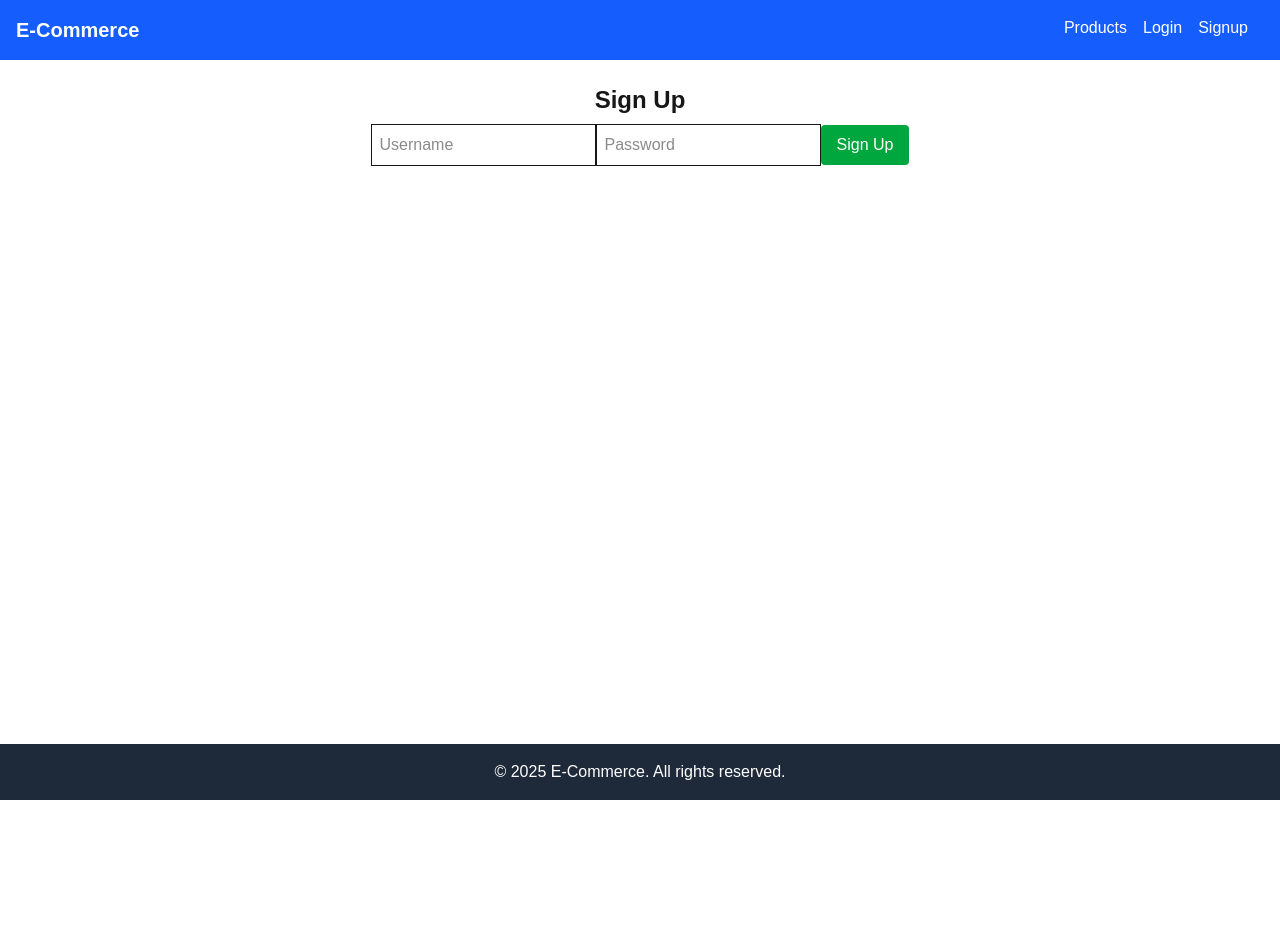
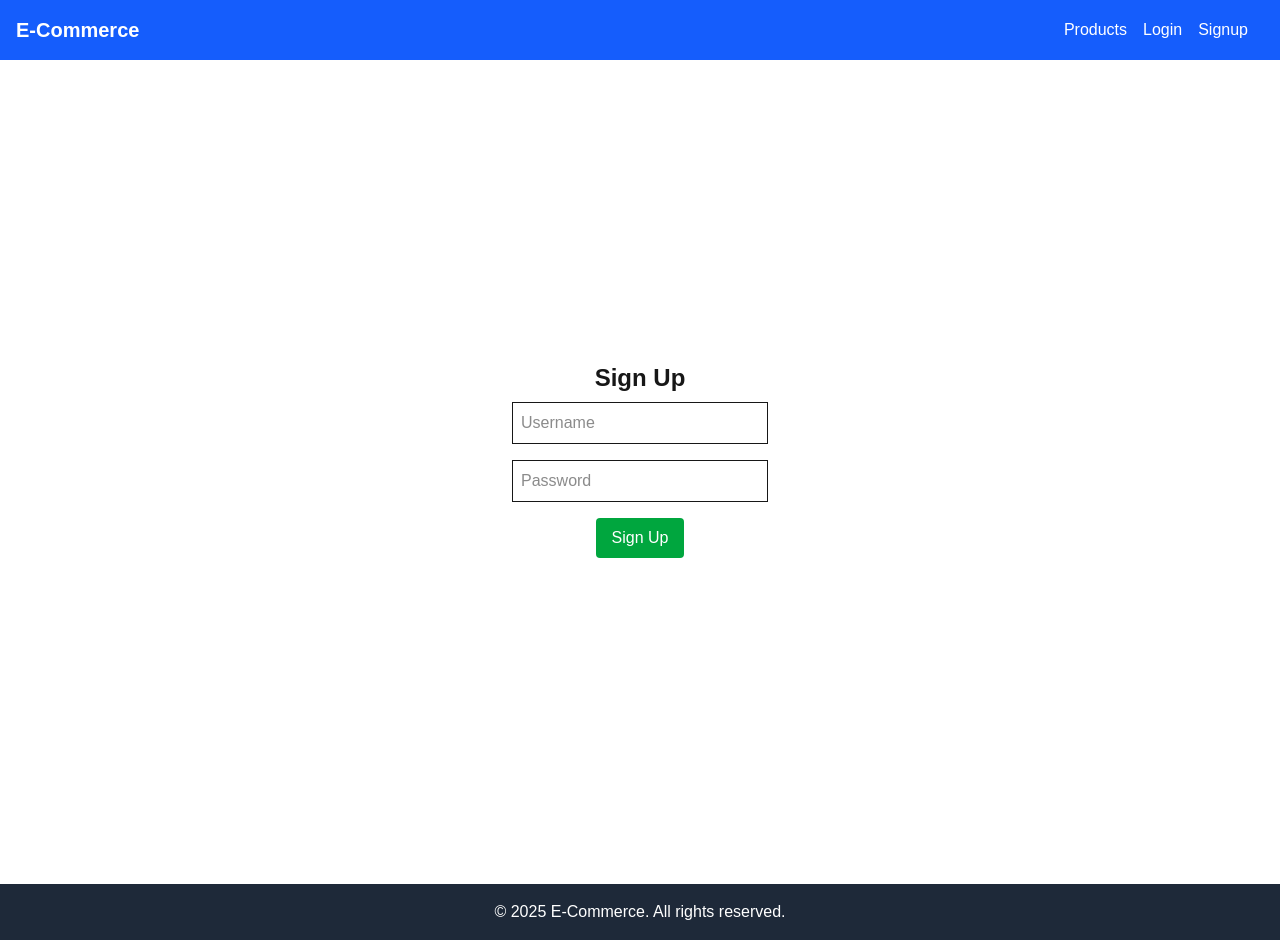
Before and after one commit to Digvijay78/gamemano-frontend, a Next.js app: page /signup in a window 1280 px wide. Before the commit the page ends 800 px from the top, so only its background shows below. Built offline with nearby package versions, Linux system fonts and the light colour scheme.

Commit message:
fix login and logut using AuthContext

```diff
--- a/app/layout.js
+++ b/app/layout.js
@@ -1,14 +1,18 @@
+"use client";
+import { AuthProvider } from "../context/AuthContext";
 import Navbar from "@/components/Navbar";
 import Footer from "@/components/Footer";
-import "./globals.css";
+import "../app/globals.css"
 
 export default function RootLayout({ children }) {
   return (
     <html lang="en">
-      <body className="flex flex-col min-h-screen">
-        <Navbar />
-        <main className="flex-grow p-6">{children}</main>
-        <Footer />
+      <body>
+        <AuthProvider>
+          <Navbar />
+          <main>{children}</main>
+          <Footer />
+        </AuthProvider>
       </body>
     </html>
   );
--- a/app/login/page.js
+++ b/app/login/page.js
@@ -1,28 +1,33 @@
 "use client";
-import { useState } from "react";
-import { useRouter } from "next/navigation";
+import { useState, useContext } from "react";
+import { AuthContext } from "@/context/AuthContext";
 
 export default function Login() {
+  const { login } = useContext(AuthContext);
   const [username, setUsername] = useState("");
   const [password, setPassword] = useState("");
-  const router = useRouter();
 
   const handleLogin = () => {
-    const storedUser = JSON.parse(localStorage.getItem("user"));
-    if (storedUser && storedUser.username === username && storedUser.password === password) {
-      localStorage.setItem("isLoggedIn", "true");
-      router.push("/product-details");
-    } else {
-      alert("Invalid credentials");
-    }
+    login(username, password);
   };
 
   return (
     <div className="text-center">
       <h1 className="text-2xl font-bold">Login</h1>
-      <input className="border p-2 my-2" placeholder="Username" onChange={(e) => setUsername(e.target.value)} />
-      <input type="password" className="border p-2 my-2" placeholder="Password" onChange={(e) => setPassword(e.target.value)} />
-      <button className="bg-blue-600 text-white px-4 py-2 rounded" onClick={handleLogin}>Login</button>
+      <input
+        className="border p-2 my-2"
+        placeholder="Username"
+        onChange={(e) => setUsername(e.target.value)}
+      />
+      <input
+        type="password"
+        className="border p-2 my-2"
+        placeholder="Password"
+        onChange={(e) => setPassword(e.target.value)}
+      />
+      <button className="bg-blue-600 text-white px-4 py-2 rounded" onClick={handleLogin}>
+        Login
+      </button>
     </div>
   );
 }
--- /dev/null
+++ b/app/middleware.js
@@ -0,0 +1,20 @@
+import { NextResponse } from "next/server";
+
+export function middleware(req) {
+  const isLoggedIn = req.cookies.get("isLoggedIn")?.value === "true";
+  const url = req.nextUrl;
+
+  // If trying to access /product-details and not logged in → Redirect to login
+  if (!isLoggedIn && url.pathname.startsWith("/product-details")) {
+    const loginUrl = new URL("/login", req.url);
+    loginUrl.searchParams.set("returnUrl", url.pathname); // Store return URL
+    return NextResponse.redirect(loginUrl);
+  }
+
+  return NextResponse.next();
+}
+
+// Apply middleware to specific routes
+export const config = {
+  matcher: ["/product-details/:path*"], // Protect product-details route
+};
--- a/app/signup/page.js
+++ b/app/signup/page.js
@@ -1,24 +1,49 @@
-"use client";
-import { useState } from "react";
+"use client"; // Add this at the top
+
+import { useState, useEffect } from "react";
 import { useRouter } from "next/navigation";
 
 export default function Signup() {
   const [username, setUsername] = useState("");
   const [password, setPassword] = useState("");
   const router = useRouter();
+  const [isClient, setIsClient] = useState(false);
+
+  useEffect(() => {
+    setIsClient(typeof window !== "undefined");
+  }, []);
 
   const handleSignup = () => {
-    localStorage.setItem("user", JSON.stringify({ username, password }));
-    alert("Signup successful! Please log in.");
-    router.push("/login");
+    if (isClient) {
+      localStorage.setItem("username", username);
+      localStorage.setItem("password", password);
+      alert("Signup successful! Please log in.");
+      router.push("/login");
+    }
   };
 
   return (
-    <div className="text-center">
+    <div className="flex flex-col items-center justify-center min-h-screen">
       <h1 className="text-2xl font-bold">Sign Up</h1>
-      <input className="border p-2 my-2" placeholder="Username" onChange={(e) => setUsername(e.target.value)} />
-      <input type="password" className="border p-2 my-2" placeholder="Password" onChange={(e) => setPassword(e.target.value)} />
-      <button className="bg-green-600 text-white px-4 py-2 rounded" onClick={handleSignup}>Sign Up</button>
+      <input
+        className="border p-2 my-2 w-64"
+        placeholder="Username"
+        value={username}
+        onChange={(e) => setUsername(e.target.value)}
+      />
+      <input
+        type="password"
+        className="border p-2 my-2 w-64"
+        placeholder="Password"
+        value={password}
+        onChange={(e) => setPassword(e.target.value)}
+      />
+      <button
+        className="bg-green-600 text-white px-4 py-2 rounded mt-2"
+        onClick={handleSignup}
+      >
+        Sign Up
+      </button>
     </div>
   );
 }
--- a/components/Navbar.js
+++ b/components/Navbar.js
@@ -1,13 +1,32 @@
+"use client";
 import Link from "next/link";
+import { useRouter } from "next/navigation";
+import { useContext } from "react";
+import { AuthContext } from "@/context/AuthContext";
 
 export default function Navbar() {
+  const { isAuthenticated, logout } = useContext(AuthContext);
+  const router = useRouter();
+
+  const handleLogout = () => {
+    logout();
+    alert("Logged out successfully!");
+    router.push("/");
+  };
+
   return (
-    <nav className="bg-blue-600 text-white p-4 flex justify-between">
+    <nav className="bg-blue-600 text-white p-4 flex justify-between items-center">
       <Link href="/" className="text-xl font-bold">E-Commerce</Link>
       <div>
         <Link href="/product" className="mr-4">Products</Link>
-        <Link href="/login" className="mr-4">Login</Link>
-        <Link href="/signup" className="mr-4">Signup</Link>
+        {isAuthenticated ? (
+          <button onClick={handleLogout} className="bg-red-500 px-4 py-2 rounded">Logout</button>
+        ) : (
+          <>
+            <Link href="/login" className="mr-4">Login</Link>
+            <Link href="/signup" className="mr-4">Signup</Link>
+          </>
+        )}
       </div>
     </nav>
   );
--- /dev/null
+++ b/context/AuthContext.js
@@ -0,0 +1,48 @@
+"use client";
+import { createContext, useState, useEffect } from "react";
+import { useRouter } from "next/navigation";
+
+export const AuthContext = createContext();
+
+export const AuthProvider = ({ children }) => {
+  const [isAuthenticated, setIsAuthenticated] = useState(false);
+  const router = useRouter();
+
+  useEffect(() => {
+    const loggedIn = localStorage.getItem("isLoggedIn") === "true";
+    setIsAuthenticated(loggedIn);
+  }, []);
+
+  const login = (username, password) => {
+    console.log("COMING EMAIL N PASS", username, password);
+
+    const storedUser = localStorage.getItem("username");
+    const storedUserPsswd = localStorage.getItem("password");
+
+    console.log("LOCAL ", storedUser, storedUserPsswd);
+
+    if (storedUser === username && storedUserPsswd === password) {
+      localStorage.setItem("isLoggedIn", "true");
+      setIsAuthenticated(true);
+
+      // Redirect to the previous page or home
+      const redirectTo = localStorage.getItem("from") || "/";
+      localStorage.removeItem("from"); // Clean up
+      router.push(redirectTo);
+    } else {
+      alert("Invalid credentials");
+    }
+  };
+
+  const logout = () => {
+    localStorage.removeItem("isLoggedIn");
+    setIsAuthenticated(false);
+    router.push("/");
+  };
+
+  return (
+    <AuthContext.Provider value={{ isAuthenticated, login, logout }}>
+      {children}
+    </AuthContext.Provider>
+  );
+};
--- a/package.json
+++ b/package.json
@@ -9,9 +9,10 @@
     "lint": "next lint"
   },
   "dependencies": {
+    "js-cookie": "^3.0.5",
+    "next": "15.2.1",
     "react": "^19.0.0",
-    "react-dom": "^19.0.0",
-    "next": "15.2.1"
+    "react-dom": "^19.0.0"
   },
   "devDependencies": {
     "@tailwindcss/postcss": "^4",
--- a/utils/auth.js
+++ b/utils/auth.js
@@ -1,6 +1,13 @@
+import Cookies from "js-cookie";
+
 export const isAuthenticated = () => {
-  if (typeof window !== "undefined") {
-    return !!localStorage.getItem("user"); // Returns true if user exists
-  }
-  return false;
+  return Cookies.get("isLoggedIn") === "true";
 };
+
+export const setAuthCookie = () => {
+  Cookies.set("isLoggedIn", "true", { expires: 1 }); // 1-day expiry
+};
+
+export const removeAuthCookie = () => {
+  Cookies.remove("isLoggedIn");
+};
```
Also changed, not shown: 1 other file (tests, documents, lock files or other folders).
